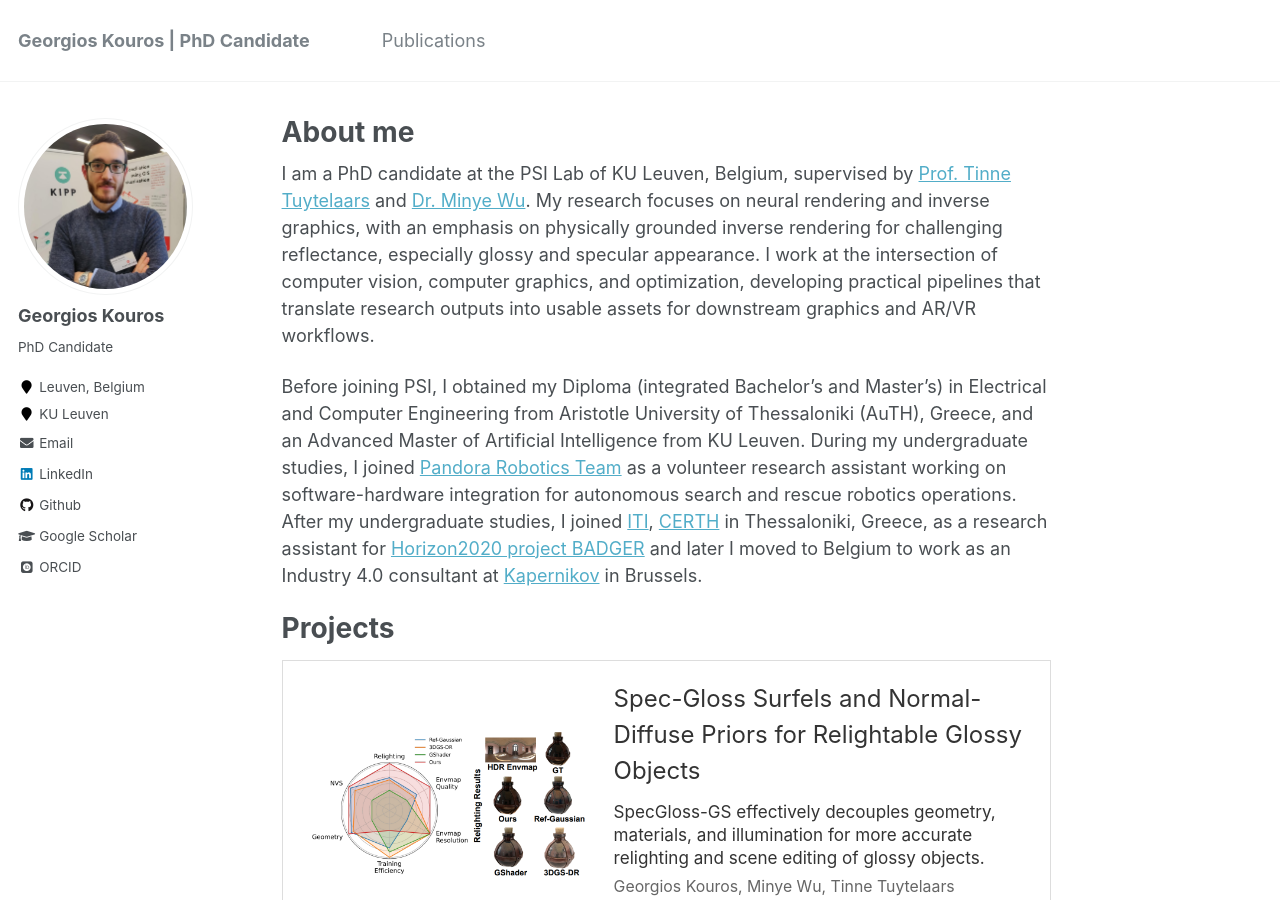
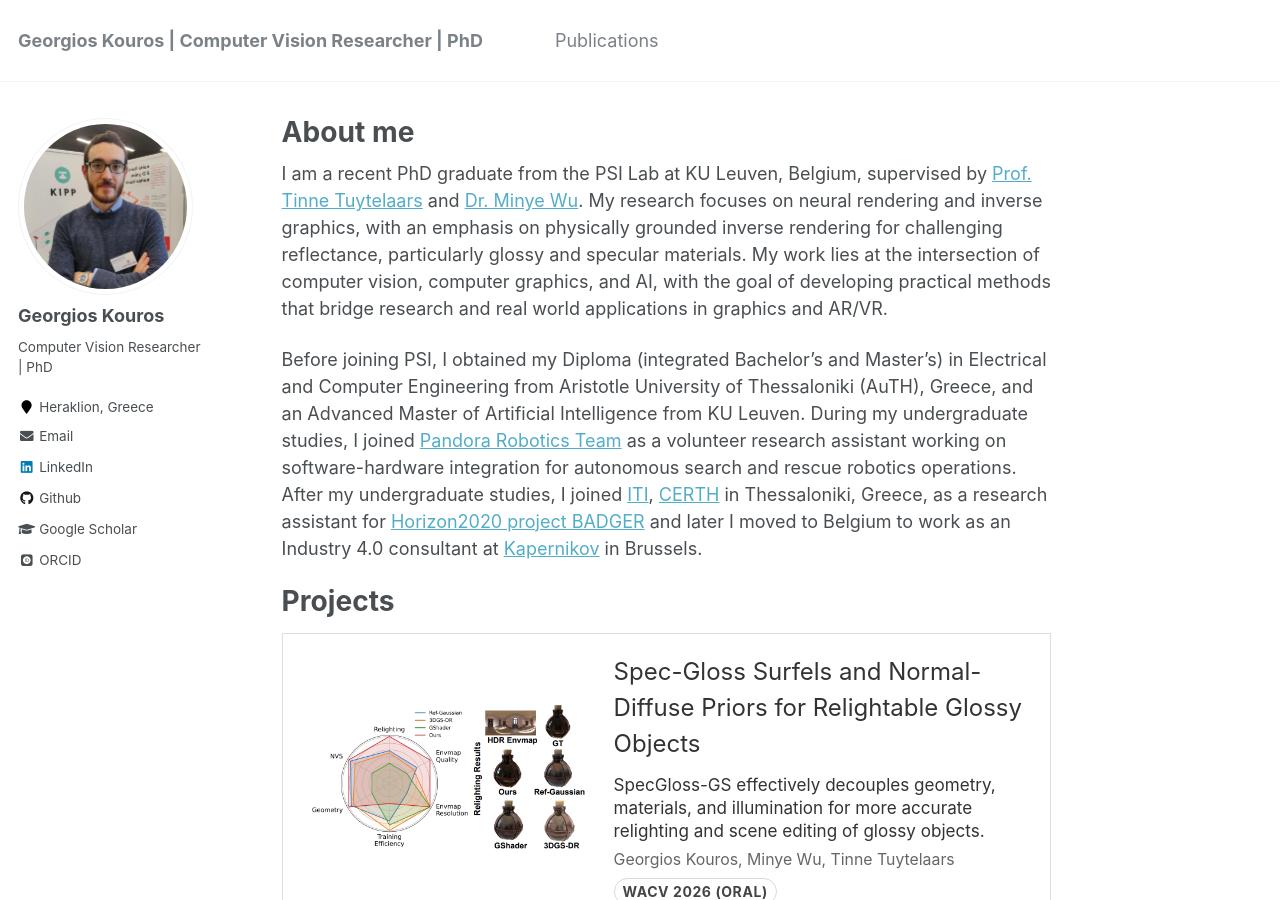
Before and after one commit to gkouros/gkouros.github.io, a Jekyll site: the page built from _pages/about.md, in a window 1280 px wide and 900 px high. Built offline with Jekyll 4.4.1, drawn with Linux system fonts in a browser that asks for light colours; some web fonts are replaced; comment, search, counter and statistics services are not loaded.

Commit message:
Update bio

```diff
--- a/_config.yml
+++ b/_config.yml
@@ -7,7 +7,7 @@
 
 # Site Settings
 locale                   : "en-US"
-title                    : "Georgios Kouros | PhD Candidate"
+title                    : "Georgios Kouros | Computer Vision Researcher | PhD"
 title_separator          : "-"
 name                     : &name "Georgios Kouros"
 description              : &description "personal description"
@@ -82,9 +82,9 @@
 author:
   name             : "Georgios Kouros"
   avatar           : "cv_pic.jpg"
-  bio              : "PhD Candidate"
-  location         : "Leuven, Belgium"
-  employer         : "KU Leuven"
+  bio              : "Computer Vision Researcher | PhD"
+  location         : "Heraklion, Greece"
+  employer         : #"KU Leuven"
   googlescholar    : "https://scholar.google.com/citations?user=kEZX1y8AAAAJ&hl=en"
   email            : "george.kouros.ece@gmail.com"
   researchgate     : #"https://www.researchgate.net/profile/George_Kouros3"
--- a/_pages/about.md
+++ b/_pages/about.md
@@ -7,8 +7,7 @@
   - /about/
   - /about.html
 ---
-
-I am a PhD candidate at the PSI Lab of KU Leuven, Belgium, supervised by [Prof. Tinne Tuytelaars](https://www.esat.kuleuven.be/psi/TT) and [Dr. Minye Wu](https://wuminye.github.io/). My research focuses on neural rendering and inverse graphics, with an emphasis on physically grounded inverse rendering for challenging reflectance, especially glossy and specular appearance. I work at the intersection of computer vision, computer graphics, and optimization, developing practical pipelines that translate research outputs into usable assets for downstream graphics and AR/VR workflows.
+I am a recent PhD graduate from the PSI Lab at KU Leuven, Belgium, supervised by [Prof. Tinne Tuytelaars](https://www.esat.kuleuven.be/psi/TT) and [Dr. Minye Wu](https://wuminye.github.io/). My research focuses on neural rendering and inverse graphics, with an emphasis on physically grounded inverse rendering for challenging reflectance, particularly glossy and specular materials. My work lies at the intersection of computer vision, computer graphics, and AI, with the goal of developing practical methods that bridge research and real world applications in graphics and AR/VR.
 
 Before joining PSI, I obtained my Diploma (integrated Bachelor’s and Master’s) in Electrical and Computer Engineering from Aristotle University of Thessaloniki (AuTH), Greece, and an Advanced Master of Artificial Intelligence from KU Leuven. During my undergraduate studies, I joined [Pandora Robotics Team](https://issel.ee.auth.gr/pandora-robotics/) as a volunteer research assistant working on software-hardware integration for autonomous search and rescue robotics operations. After my undergraduate studies, I joined [ITI](https://www.iti.gr/iti/en/home/), [CERTH](https://www.certh.gr/root.en.aspx) in Thessaloniki, Greece, as a research assistant for [Horizon2020 project BADGER](https://www.badger-robotics.eu/) and later I moved to Belgium to work as an Industry 4.0 consultant at [Kapernikov](https://kapernikov.com/) in Brussels.
 
```
